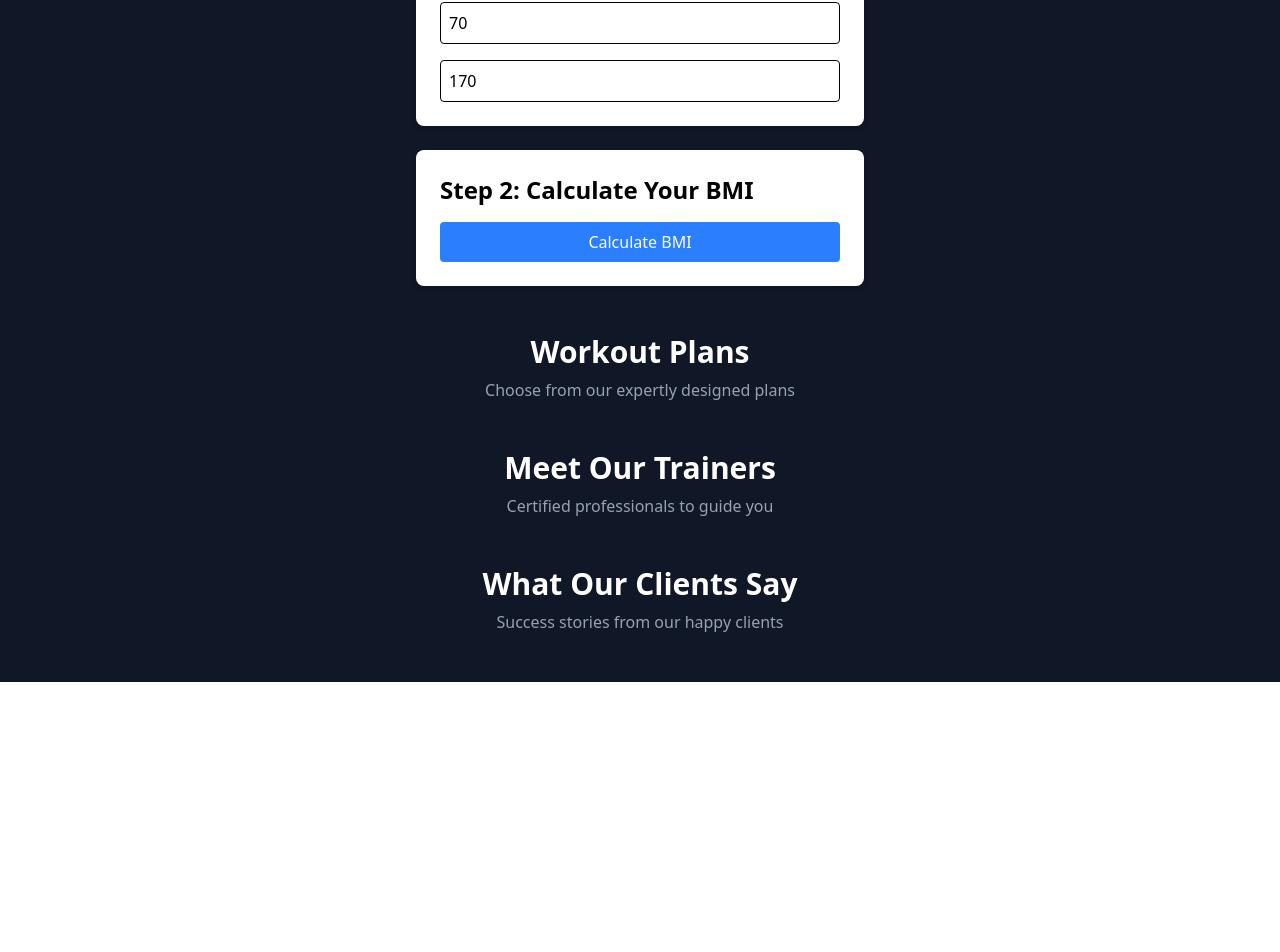
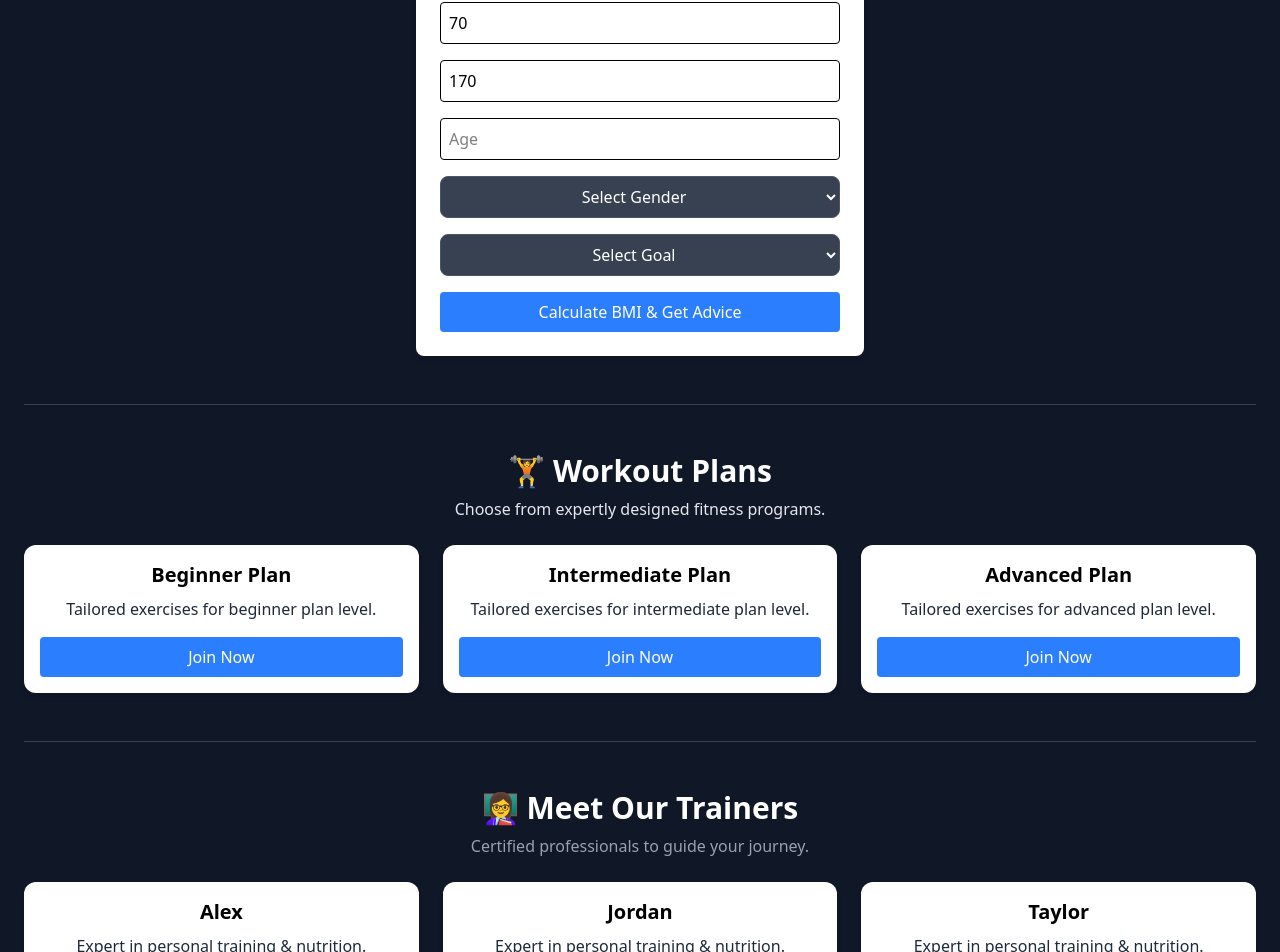
Before and after one commit to muaz64/Demo-Fitness-app, a React (Vite) app: page / in a window 1280 px wide. Shown: the part 242-1194 px from the top of the page. Before the commit the page ends 924 px from the top, so only its background shows below. Built offline with nearby package versions, Linux system fonts and the light colour scheme.

Commit message:
fourth commit

```diff
--- a/src/App.css
+++ b/src/App.css
@@ -1 +1,10 @@
 @import "tailwindcss";
+.custom-input {
+    border: 1px solid #4B5563;
+    background-color: #374151;
+    color: white;
+    padding: 0.5rem;
+    border-radius: 0.5rem;
+    outline: none;
+    width: 100%;
+  }
--- a/src/Page.jsx
+++ b/src/Page.jsx
@@ -1,30 +1,67 @@
-
 import { useState } from "react";
 import { Card, CardContent } from "@/components/ui/card";
 import { Button } from "@/components/ui/button";
 import { Input } from "@/components/ui/input";
 import { motion } from "framer-motion";
 
-export default function  Page() {
+export default function Page() {
   const [weight, setWeight] = useState(70);
   const [height, setHeight] = useState(170);
+  const [age, setAge] = useState("");
+  const [gender, setGender] = useState("");
+  const [goal, setGoal] = useState("");
   const [bmi, setBmi] = useState(null);
   const [category, setCategory] = useState("");
+  const [recommendation, setRecommendation] = useState("");
+  const [aiAdvice, setAiAdvice] = useState("");
 
-  // Function to calculate BMI
-  const calculateBMI = () => {
+  const calculateBMI = async () => {
     const heightInMeters = height / 100;
     const bmiValue = (weight / (heightInMeters * heightInMeters)).toFixed(1);
     setBmi(bmiValue);
-    setCategory(
+    const bmiCategory =
       bmiValue < 18.5
         ? "Underweight"
         : bmiValue < 24.9
         ? "Normal weight"
         : bmiValue < 29.9
         ? "Overweight"
-        : "Obese"
-    );
+        : "Obese";
+    setCategory(bmiCategory);
+    generateRecommendation(bmiValue, goal);
+    await fetchAIAdvice(bmiValue);
+  };
+  const generateRecommendation = (bmiValue, goal) => {
+    let rec = "";
+    if (bmiValue < 18.5) {
+      rec += "Focus on strength training and a high-protein diet. ";
+    } else if (bmiValue < 24.9) {
+      rec += "Maintain your weight with balanced workouts. ";
+    } else if (bmiValue < 29.9) {
+      rec += "Include cardio and moderate strength training to reduce weight. ";
+    } else {
+      rec += "Start with low-impact cardio and consult a healthcare professional. ";
+    }
+
+    if (goal === "lose") rec += "Prioritize calorie deficit and HIIT workouts.";
+    else if (goal === "gain") rec += "Add resistance training and a calorie surplus diet.";
+    else rec += "Focus on balanced routines to maintain your fitness level.";
+
+    setRecommendation(rec);
+  };
+ // AI-powered advice (optional)
+ const fetchAIAdvice = async (bmiValue) => {
+  try {
+    const response = await fetch("/api/fitness-advice", {
+      method: "POST",
+      headers: { "Content-Type": "application/json" },
+      body: JSON.stringify({ age, gender, goal, bmi: bmiValue }),
+    });
+    const data = await response.json();
+    setAiAdvice(data.advice);
+  } catch (error) {
+    console.error("Error fetching AI advice:", error);
+  }
 };
 
   return (
@@ -34,66 +71,102 @@ export default function  Page() {
       <p className="text-lg text-gray-400 mt-2">Workout plans tailored for you</p>
     </header>
 
-      {/* Step 1: Input weight and height */}
-      <Card className="max-w-md mx-auto p-6 bg-gray-800 rounded-2xl shadow-lg">
+    {/* Input Section */}
+    <Card className="max-w-md mx-auto p-6 bg-gray-800 rounded-2xl shadow-lg text-black">
       <CardContent>
-          <h2 className="text-2xl text-black font-semibold mb-4">Step 1: Enter Your Details</h2>
-          <div className="flex flex-col gap-4 text-black">
-            <Input
-              type="number"
-              placeholder="Enter Weight (kg)"
-              value={weight}
-              onChange={(e) => setWeight(e.target.value)}
-            />
-            <Input
-              type="number"
-              placeholder="Enter Height (cm)"
-              value={height}
-              onChange={(e) => setHeight(e.target.value)}
-            />
+        <h2 className="text-2xl text-center font-semibold mb-4">Enter Your Details</h2>
+        <div className="flex flex-col gap-4">
+          <Input type="number" placeholder="Weight (kg)" value={weight} onChange={(e) => setWeight(e.target.value)} />
+          <Input type="number" placeholder="Height (cm)" value={height} onChange={(e) => setHeight(e.target.value)} />
+          <Input type="number" placeholder="Age" value={age} onChange={(e) => setAge(e.target.value)} />
+          <select value={gender} onChange={(e) => setGender(e.target.value)} className="custom-input text-center">
+            <option value="">Select Gender</option>
+            <option value="male">Male</option>
+            <option value="female">Female</option>
+          </select>
+          <select value={goal} onChange={(e) => setGoal(e.target.value)} className="custom-input text-center">
+            <option value="" >Select Goal</option>
+            <option value="lose">Lose Weight</option>
+            <option value="gain">Gain Muscle</option>
+            <option value="maintain">Maintain Fitness</option>
+          </select>
+          <Button onClick={calculateBMI} className="bg-blue-500 hover:bg-blue-600 w-full">
+            Calculate BMI & Get Advice
+          </Button>
         </div>
       </CardContent>
     </Card>
 
-      {/* Step 2: Click to calculate BMI */}
-      <Card className="max-w-md mx-auto mt-6 p-6 bg-gray-800 rounded-2xl shadow-lg">
+    {/* BMI & Recommendations */}
+    {bmi && (
+      <Card className="max-w-md mx-auto mt-6 p-6 bg-gray-800/80 backdrop-blur rounded-2xl shadow-lg text-black">
         <CardContent>
-          <h2 className="text-2xl text-black font-semibold mb-4">Step 2: Calculate Your BMI</h2>
-          <Button onClick={calculateBMI} className="bg-blue-500 hover:bg-blue-600 w-full">
-            Calculate BMI
-          </Button>
-        </CardContent>
-      </Card>
-
-      {/* Step 3: Display BMI result */}
-      {bmi && (
-        <Card className="max-w-md mx-auto mt-6 p-6 bg-gray-800 rounded-2xl shadow-lg">
-          <CardContent>
-            <h2 className="text-2xl text-black font-semibold mb-4">Step 3: View Your Results</h2>
-            <motion.div initial={{ opacity: 0 }} animate={{ opacity: 1 }} className="text-center">
-              <p className="text-lg text-black font-semibold">Your BMI: {bmi}</p>
-              <p className="text-sm text-gray-400">Category: {category}</p>
+          <h2 className="text-2xl font-semibold mb-4">Your Results</h2>
+          <motion.div initial={{ opacity: 0, y: 20 }} animate={{ opacity: 1, y: 0 }} transition={{ duration: 0.6 }}>
+            <p className="text-lg">BMI: {bmi} ({category})</p>
+            <p className="text-md text-gray-400 mt-2">{recommendation}</p>
+            {aiAdvice && (
+              <>
+                <h3 className="text-lg font-semibold mt-4">AI-Powered Advice:</h3>
+                <p className="text-gray-300">{aiAdvice}</p>
+              </>
+            )}
           </motion.div>
         </CardContent>
       </Card>
     )}
 
-      {/* Workout Plans */}
-      <section className="mt-12 text-center">
-        <h2 className="text-3xl font-semibold">Workout Plans</h2>
-        <p className="text-gray-400 mt-2">Choose from our expertly designed plans</p>
+
+
+      <div className="border-t border-gray-700 my-12"></div>
+
+      <section className="text-center ">
+        <h2 className="text-3xl font-bold">🏋️ Workout Plans</h2>
+        <p className="text-gray-200 mt-2">Choose from expertly designed fitness programs.</p>
+        <div className="grid grid-cols-1 md:grid-cols-3 gap-6 mt-6 text-black">
+          {['Beginner Plan', 'Intermediate Plan', 'Advanced Plan'].map((plan, index) => (
+            <Card key={index} className="p-4 bg-gray-800/60 rounded-xl">
+              <CardContent>
+                <h3 className="text-xl font-semibold">{plan}</h3>
+                <p className="text-gray-800 mt-2">Tailored exercises for {plan.toLowerCase()} level.</p>
+                <Button className="mt-4 bg-blue-500 w-full">Join Now</Button>
+              </CardContent>
+            </Card>
+          ))}
+        </div>
       </section>
 
-      {/* Trainers Section */}
-      <section className="mt-12 text-center">
-        <h2 className="text-3xl font-semibold">Meet Our Trainers</h2>
-        <p className="text-gray-400 mt-2">Certified professionals to guide you</p>
+      <div className="border-t border-gray-700 my-12"></div>
+
+      <section className="text-center">
+        <h2 className="text-3xl font-semibold">👩‍🏫 Meet Our Trainers</h2>
+        <p className="text-gray-400 mt-2">Certified professionals to guide your journey.</p>
+        <div className="grid grid-cols-1 md:grid-cols-3 gap-6 mt-6 text-black">
+          {['Alex', 'Jordan', 'Taylor'].map((trainer, index) => (
+            <Card key={index} className="p-4 bg-gray-800/60 rounded-xl">
+              <CardContent>
+                <h3 className="text-xl font-semibold">{trainer}</h3>
+                <p className="text-gray-800 mt-2">Expert in personal training & nutrition.</p>
+              </CardContent>
+            </Card>
+          ))}
+        </div>
       </section>
 
-      {/* Testimonials */}
-      <section className="mt-12 text-center">
-        <h2 className="text-3xl font-semibold">What Our Clients Say</h2>
-        <p className="text-gray-400 mt-2">Success stories from our happy clients</p>
+      <div className="border-t border-gray-700 my-12"></div>
+
+      <section className="text-center">
+        <h2 className="text-3xl font-semibold">💬 Client Testimonials</h2>
+        <p className="text-gray-200 mt-2">Hear success stories from our happy clients.</p>
+        <div className="grid grid-cols-1 md:grid-cols-2 gap-6 mt-6 ">
+          {['"Lost 10kg in 3 months!"', '"My energy levels are at an all-time high!"'].map((testimonial, index) => (
+            <Card key={index} className="p-4 bg-gray-800/60 rounded-xl">
+              <CardContent>
+                <p className="italic text-gray-600">{testimonial}</p>
+              </CardContent>
+            </Card>
+          ))}
+        </div>
       </section>
     </div>
   );
```
Lines whose indentation alone changed are shown as unchanged.
